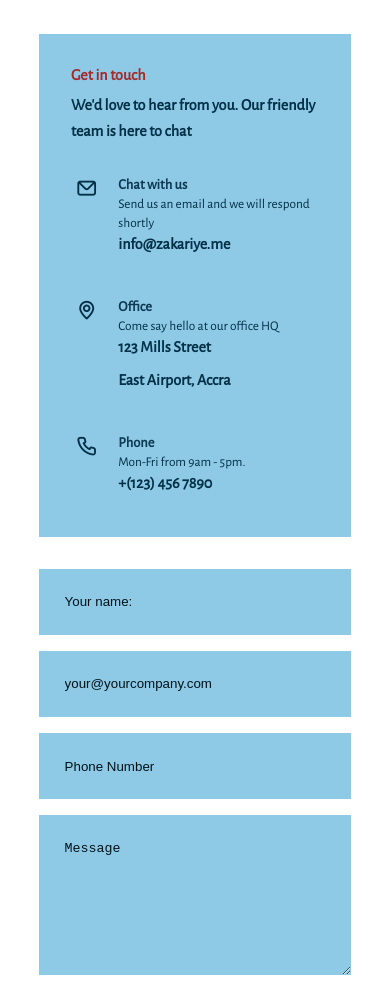
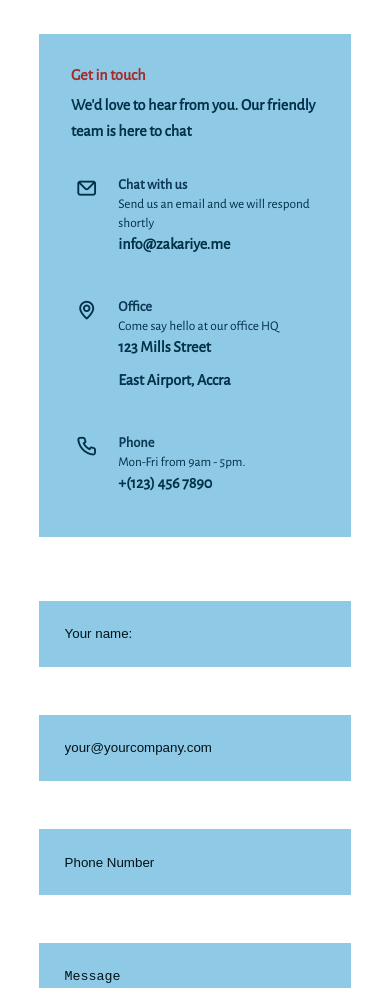
Before and after one commit to zakkariyaa/Hiil, a plain HTML site: page contact.html in a window 390 px wide. Shown: the part 78-1066 px from the top of the page. Drawn offline with nearby package versions, Linux system fonts and the light colour scheme.

Commit message:
added gap between form elements + space bewteen header and works

```diff
--- a/contact.css
+++ b/contact.css
@@ -37,7 +37,7 @@ section#contact aside article h5 {
 section#contact form {
     display: flex;
     flex-direction: column;
-    gap: 1rem;
+    gap: 3rem;
 }
 
 section#contact form input, section#contact form textarea {
@@ -81,7 +81,7 @@ section#contact form .buttons  > * {
         width: 80%;
         display: flex;
         flex-direction: column;
-        gap: 2rem;
+        gap: 4rem;
     }
 }
 
--- a/style.css
+++ b/style.css
@@ -1092,7 +1092,7 @@ section#cta .container .btn {
     /* ================ WORKS STYLES =================== */
 
     section#works .container {
-        margin-top: 0rem;
+        margin-top: 10rem;
     }
 
     section#works .container p {
```
